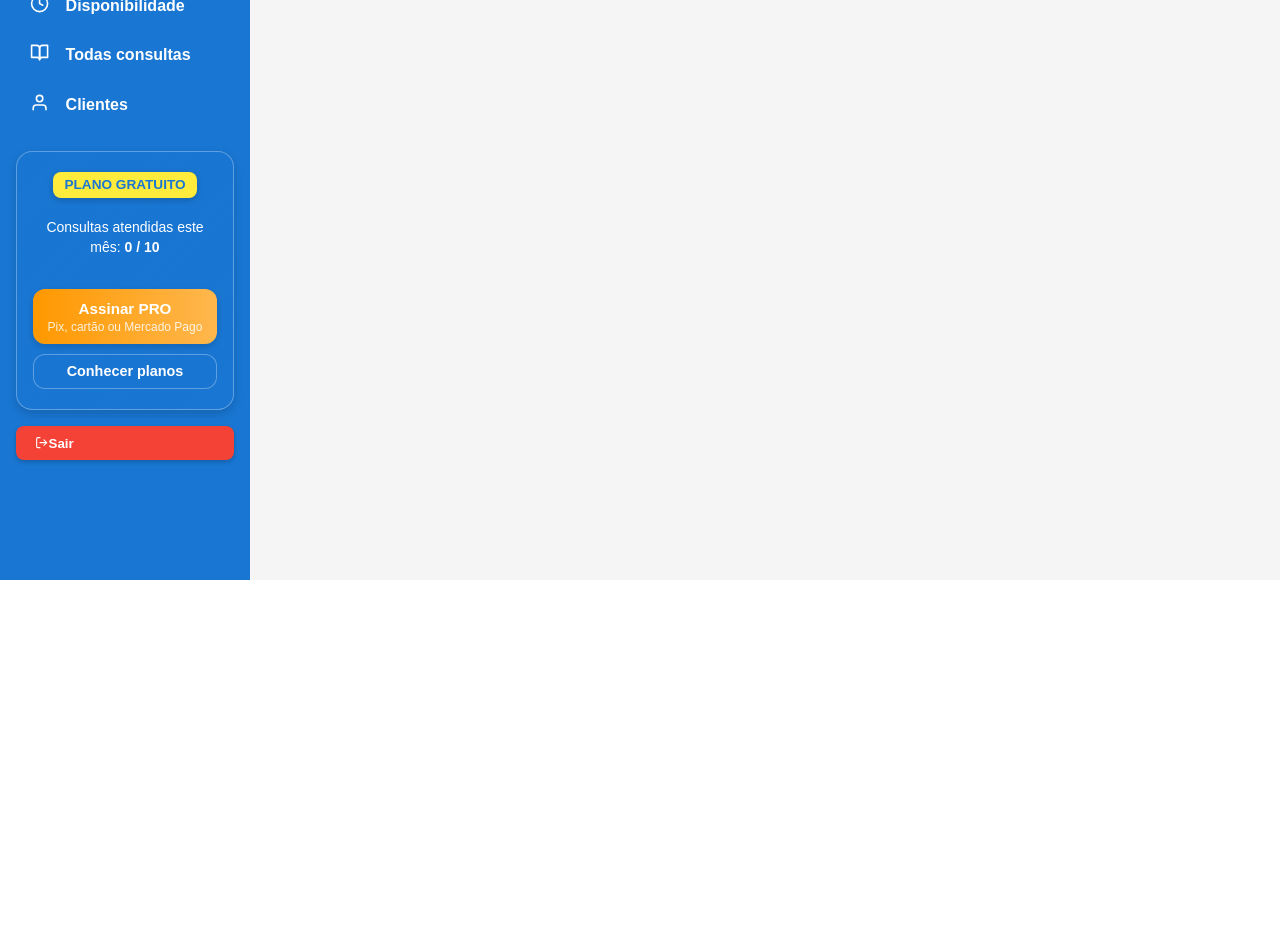
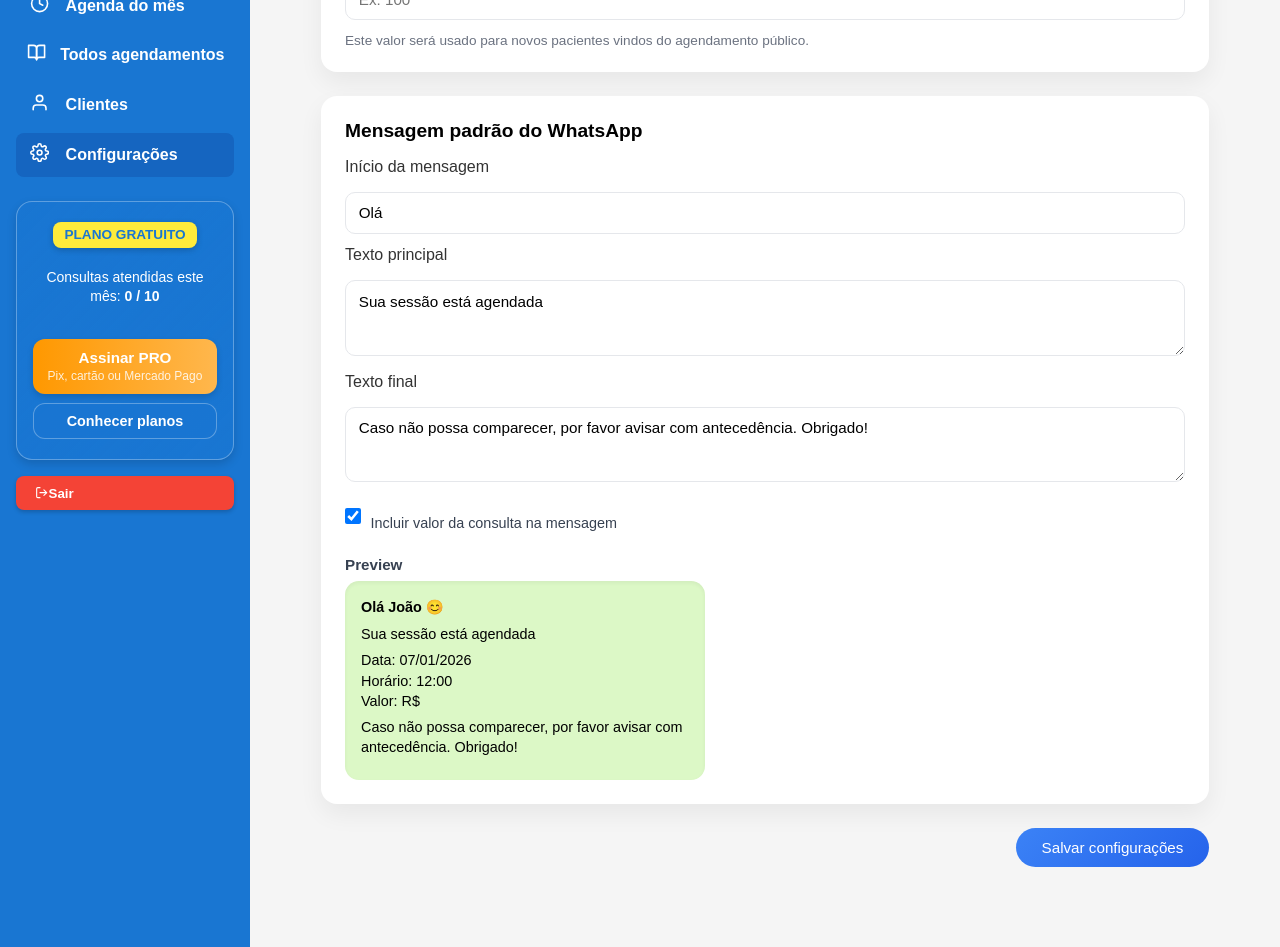
Before and after one commit to Abrahao02/Agendamento-medico, a React (Vite) app: page /dashboard/settings in a window 1280 px wide. Shown: the part 220-1167 px from the top of the page. Before the commit the page ends 800 px from the top, so only its background shows below. Built offline with nearby package versions, Linux system fonts and the light colour scheme; no server answers; the database is empty; sample sign-in values are in the browser's storage.

Commit message:
Nova pagina configuracoes
Consegue alterar a pre mensagem do wpp e definir valor da consulta.

```diff
--- a/src/pages/Agenda.jsx
+++ b/src/pages/Agenda.jsx
@@ -9,6 +9,7 @@ import {
   getDocs,
   doc,
   updateDoc,
+  getDoc,
 } from "firebase/firestore";
 
 import "./Agenda.css";
@@ -33,17 +34,19 @@ const formatWhatsappNumber = (number) => {
 
 export default function Agenda() {
   const [user, loading] = useAuthState(auth);
+  const navigate = useNavigate();
+
   const [appointments, setAppointments] = useState([]);
   const [statusUpdates, setStatusUpdates] = useState({});
-  const navigate = useNavigate();
-
   const [currentDate, setCurrentDate] = useState(new Date());
 
-  // 🔒 Evita sair da página com mudanças não salvas
+  // 🔹 config do WhatsApp do médico
+  const [whatsappConfig, setWhatsappConfig] = useState(null);
+
   const hasUnsavedChanges = useRef(false);
 
   /**
-   * 🔄 Converte Date → YYYY-MM-DD (STRING)
+   * 🔄 Date → YYYY-MM-DD
    */
   const formatDateForQuery = (date) => {
     const yyyy = date.getFullYear();
@@ -54,32 +57,37 @@ export default function Agenda() {
 
   const currentDateStr = formatDateForQuery(currentDate);
 
-  // ⛔ Confirma saída sem salvar
-  useEffect(() => {
-    const handleBeforeUnload = (e) => {
-      if (hasUnsavedChanges.current) {
-        e.preventDefault();
-        e.returnValue = "";
-      }
-    };
-    window.addEventListener("beforeunload", handleBeforeUnload);
-    return () =>
-      window.removeEventListener("beforeunload", handleBeforeUnload);
-  }, []);
-
   // 🔐 Proteção de rota
   useEffect(() => {
     if (!loading && !user) navigate("/login");
   }, [user, loading, navigate]);
 
+  // 📥 Busca config do médico (1x)
+  useEffect(() => {
+    if (!user) return;
+
+    const fetchDoctor = async () => {
+      const snap = await getDoc(doc(db, "doctors", user.uid));
+      if (snap.exists()) {
+        setWhatsappConfig(
+          snap.data().whatsappConfig || {
+            intro: "Olá",
+            body: "Sua sessão está agendada",
+            footer: "",
+          }
+        );
+      }
+    };
+
+    fetchDoctor();
+  }, [user]);
+
   // 📥 Busca agendamentos do dia
   useEffect(() => {
+    if (!user) return;
+
     const fetchAppointments = async () => {
-      if (!user) return;
-
       try {
-        console.log("Buscando data:", currentDateStr);
-
         const q = query(
           collection(db, "appointments"),
           where("doctorId", "==", user.uid),
@@ -88,9 +96,9 @@ export default function Agenda() {
 
         const snapshot = await getDocs(q);
 
-        const data = snapshot.docs.map((doc) => ({
-          id: doc.id,
-          ...doc.data(),
+        const data = snapshot.docs.map((d) => ({
+          id: d.id,
+          ...d.data(),
         }));
 
         data.sort((a, b) => a.time.localeCompare(b.time));
@@ -123,9 +131,7 @@ export default function Agenda() {
       await updateDoc(doc(db, "appointments", id), { status: value });
 
       setAppointments((prev) =>
-        prev.map((a) =>
-          a.id === id ? { ...a, status: value } : a
-        )
+        prev.map((a) => (a.id === id ? { ...a, status: value } : a))
       );
     } catch (err) {
       console.error("Erro ao atualizar status:", err);
@@ -133,24 +139,42 @@ export default function Agenda() {
   };
 
   /**
-   * 📱 Envia WhatsApp
+   * 📱 Envia WhatsApp (mensagem personalizada)
    */
   const handleSendWhatsapp = (appt) => {
-    const message = `Olá ${appt.patientName}, sua sessão está agendada para ${formatDate(
-      appt.date
-    )} às ${appt.time}. Caso não possa comparecer, por favor retornar ainda hoje. Obrigada!`;
+    if (!whatsappConfig) return;
+
+    const { intro, body, footer, showValue } = whatsappConfig;
+
+    let message = `
+${intro || "Olá"} ${appt.patientName},
+
+${body || "Sua sessão está agendada"}
+
+Data: ${formatDate(appt.date)}
+Horário: ${appt.time}
+`;
+
+    if (showValue && appt.value) {
+      message += `\nValor: R$ ${appt.value}`;
+    }
+
+    if (footer) {
+      message += `\n\n${footer}`;
+    }
 
     const phone = formatWhatsappNumber(appt.patientWhatsapp);
 
     window.open(
-      `https://wa.me/${phone}?text=${encodeURIComponent(message)}`,
+      `https://wa.me/${phone}?text=${encodeURIComponent(message.trim())}`,
       "_blank"
     );
 
     handleStatusChange(appt.id, "Msg enviada");
   };
 
-  // 📅 Navegação CORRETA (sem mutar Date)
+
+  // 📅 Navegação correta
   const goToPreviousDay = () =>
     setCurrentDate((prev) => {
       const d = new Date(prev);
@@ -193,17 +217,10 @@ export default function Agenda() {
 
       <ul className="appointments-list">
         {appointments.map((app) => (
-          <li
-            key={app.id}
-            className={`slot-item ${app.status
-              ?.toLowerCase()
-              .replace(" ", "-")}`}
-          >
+          <li key={app.id} className="slot-item">
             <span className="time">{app.time}</span>
             <span className="patient-name">{app.patientName}</span>
-            <span className="patient-whatsapp">
-              {app.patientWhatsapp}
-            </span>
+            <span className="patient-whatsapp">{app.patientWhatsapp}</span>
 
             <select
               value={statusUpdates[app.id]}
@@ -214,15 +231,10 @@ export default function Agenda() {
               <option value="Pendente">⏳ Pendente</option>
               <option value="Msg enviada">📩 Msg enviada</option>
               <option value="Confirmado">✔ Confirmado</option>
-              <option value="Não Compareceu">
-                ❌ Não Compareceu
-              </option>
+              <option value="Não Compareceu">❌ Não Compareceu</option>
             </select>
 
-            <button
-              onClick={() => handleSendWhatsapp(app)}
-              title="Enviar WhatsApp"
-            >
+            <button onClick={() => handleSendWhatsapp(app)}>
               <FiSmartphone />
             </button>
           </li>
@@ -231,7 +243,7 @@ export default function Agenda() {
 
       {hasUnsavedChanges.current && (
         <div className="save-changes">
-          <button onClick={() => (hasUnsavedChanges.current = false)}>
+          <button disabled>
             <FiSave /> Alterações salvas automaticamente
           </button>
         </div>
--- a/src/pages/DashboardLayout.jsx
+++ b/src/pages/DashboardLayout.jsx
@@ -5,7 +5,7 @@ import { useState, useEffect } from "react";
 import { doc, getDoc, getDocs, collection, query, where } from "firebase/firestore";
 
 // Ícones do react-icons
-import { FiHome, FiCalendar, FiClock, FiBookOpen, FiUser, FiLogOut, FiMenu } from "react-icons/fi";
+import { FiSettings, FiHome, FiCalendar, FiClock, FiBookOpen, FiUser, FiLogOut, FiMenu } from "react-icons/fi";
 
 import "./DashboardLayout.css";
 
@@ -77,9 +77,10 @@ export default function DashboardLayout() {
   const menuItems = [
     { to: "/dashboard", icon: <FiHome />, text: "Home" },
     { to: "/dashboard/appointments", icon: <FiCalendar />, text: "Agenda do dia" },
-    { to: "/dashboard/availability", icon: <FiClock />, text: "Disponibilidade" },
-    { to: "/dashboard/allappointments", icon: <FiBookOpen />, text: "Todas consultas" },
+    { to: "/dashboard/availability", icon: <FiClock />, text: "Agenda do mês" },
+    { to: "/dashboard/allappointments", icon: <FiBookOpen />, text: "Todos agendamentos" },
     { to: "/dashboard/clients", icon: <FiUser />, text: "Clientes" },
+    { to: "/dashboard/settings", icon: <FiSettings />, text: "Configurações" }
   ];
 
   return (
--- /dev/null
+++ b/src/pages/Settings.css
@@ -0,0 +1,120 @@
+.settings-page {
+  max-width: 920px;
+  margin: 2rem auto;
+  padding: 1rem;
+  font-family: "Inter", sans-serif;
+}
+
+.settings-page h1 {
+  font-size: 1.8rem;
+  margin-bottom: 1.5rem;
+}
+
+/* Cards */
+.settings-card {
+  background: #ffffff;
+  border-radius: 16px;
+  padding: 1.5rem;
+  margin-bottom: 1.5rem;
+  box-shadow: 0 10px 24px rgba(0, 0, 0, 0.06);
+}
+
+.settings-card h2 {
+  font-size: 1.2rem;
+  margin-bottom: 1rem;
+}
+
+/* Inputs */
+.settings-card input,
+.settings-card textarea {
+  width: 100%;
+  padding: 0.7rem 0.8rem;
+  border-radius: 10px;
+  border: 1px solid #e5e7eb;
+  font-size: 0.95rem;
+  margin-bottom: 0.8rem;
+  outline: none;
+  transition: border-color 0.2s, box-shadow 0.2s;
+}
+
+.settings-card input:focus,
+.settings-card textarea:focus {
+  border-color: #3b82f6;
+  box-shadow: 0 0 0 2px rgba(59, 130, 246, 0.15);
+}
+
+/* Texto auxiliar */
+.helper-text {
+  font-size: 0.85rem;
+  color: #6b7280;
+}
+
+/* =========================
+   ✅ CHECKBOX (NOVO)
+========================= */
+.checkbox-label {
+  display: flex;
+  align-items: center;
+  gap: 0.6rem;
+  margin-top: 0.6rem;
+  font-size: 0.9rem;
+  color: #374151;
+  cursor: pointer;
+}
+
+.checkbox-label input {
+  width: 16px;
+  height: 16px;
+  cursor: pointer;
+}
+
+/* WhatsApp Preview */
+.whatsapp-preview {
+  margin-top: 1.2rem;
+}
+
+.whatsapp-preview h4 {
+  font-size: 0.95rem;
+  margin-bottom: 0.5rem;
+  color: #374151;
+}
+
+.preview-box {
+  background: #dcf8c6;
+  border-radius: 14px;
+  padding: 1rem;
+  max-width: 360px;
+  font-size: 0.9rem;
+  line-height: 1.4;
+  box-shadow: inset 0 2px 4px rgba(0, 0, 0, 0.05);
+}
+
+.preview-box p {
+  margin-bottom: 0.4rem;
+}
+
+/* Botão salvar */
+.save-btn {
+  display: block;
+  margin-left: auto;
+  padding: 0.7rem 1.6rem;
+  border-radius: 999px;
+  border: none;
+  background: linear-gradient(135deg, #3b82f6, #2563eb);
+  color: #ffffff;
+  font-size: 0.95rem;
+  font-weight: 500;
+  cursor: pointer;
+  transition: transform 0.15s ease, box-shadow 0.15s ease,
+    opacity 0.15s ease;
+}
+
+.save-btn:hover {
+  transform: translateY(-1px);
+  box-shadow: 0 8px 20px rgba(37, 99, 235, 0.35);
+}
+
+.save-btn:disabled {
+  opacity: 0.6;
+  cursor: not-allowed;
+}
--- /dev/null
+++ b/src/pages/Settings.jsx
@@ -0,0 +1,173 @@
+import React, { useEffect, useState } from "react";
+import { auth, db } from "../services/firebase";
+import { useAuthState } from "react-firebase-hooks/auth";
+import { doc, getDoc, updateDoc } from "firebase/firestore";
+import { useNavigate } from "react-router-dom";
+
+import "./Settings.css";
+
+export default function Settings() {
+  const [user, loading] = useAuthState(auth);
+  const navigate = useNavigate();
+
+  const [loadingSave, setLoadingSave] = useState(false);
+
+  // 💰 Valor padrão
+  const [defaultValueSchedule, setDefaultValueSchedule] = useState("");
+
+  // 💬 WhatsApp config
+  const [whatsappIntro, setWhatsappIntro] = useState("Olá");
+  const [whatsappBody, setWhatsappBody] = useState(
+    "Sua sessão está agendada"
+  );
+  const [whatsappFooter, setWhatsappFooter] = useState(
+    "Caso não possa comparecer, por favor avisar com antecedência. Obrigado!"
+  );
+  const [whatsappShowValue, setWhatsappShowValue] = useState(true);
+
+  // 🔐 Auth
+  useEffect(() => {
+    if (!loading && !user) navigate("/login");
+  }, [user, loading, navigate]);
+
+  // 📥 Buscar dados do médico
+  useEffect(() => {
+    if (!user) return;
+
+    const fetchDoctor = async () => {
+      const snap = await getDoc(doc(db, "doctors", user.uid));
+      if (snap.exists()) {
+        const data = snap.data();
+
+        setDefaultValueSchedule(data.defaultValueSchedule || "");
+        setWhatsappIntro(data.whatsappConfig?.intro || "Olá");
+        setWhatsappBody(
+          data.whatsappConfig?.body || "Sua sessão está agendada"
+        );
+        setWhatsappFooter(
+          data.whatsappConfig?.footer ||
+            "Caso não possa comparecer, por favor avisar com antecedência. Obrigado!"
+        );
+        setWhatsappShowValue(
+          data.whatsappConfig?.showValue ?? true
+        );
+      }
+    };
+
+    fetchDoctor();
+  }, [user]);
+
+  // 💾 Salvar configurações
+  const handleSave = async () => {
+    if (!user) return;
+
+    try {
+      setLoadingSave(true);
+
+      await updateDoc(doc(db, "doctors", user.uid), {
+        defaultValueSchedule: Number(defaultValueSchedule),
+        whatsappConfig: {
+          intro: whatsappIntro,
+          body: whatsappBody,
+          footer: whatsappFooter,
+          showValue: whatsappShowValue,
+        },
+      });
+
+      alert("Configurações salvas com sucesso!");
+    } catch (err) {
+      console.error(err);
+      alert("Erro ao salvar configurações");
+    } finally {
+      setLoadingSave(false);
+    }
+  };
+
+  if (loading) return <p>Carregando...</p>;
+
+  return (
+    <div className="settings-page">
+      <h1>Configurações</h1>
+
+      {/* 💰 Valor padrão */}
+      <section className="settings-card">
+        <h2>Valor padrão da consulta</h2>
+        <input
+          type="number"
+          placeholder="Ex: 100"
+          value={defaultValueSchedule}
+          onChange={(e) => setDefaultValueSchedule(e.target.value)}
+        />
+        <p className="helper-text">
+          Este valor será usado para novos pacientes vindos do agendamento
+          público.
+        </p>
+      </section>
+
+      {/* 💬 WhatsApp */}
+      <section className="settings-card">
+        <h2>Mensagem padrão do WhatsApp</h2>
+
+        <label>Início da mensagem</label>
+        <input
+          type="text"
+          value={whatsappIntro}
+          onChange={(e) => setWhatsappIntro(e.target.value)}
+        />
+
+        <label>Texto principal</label>
+        <textarea
+          rows={3}
+          value={whatsappBody}
+          onChange={(e) => setWhatsappBody(e.target.value)}
+        />
+
+        <label>Texto final</label>
+        <textarea
+          rows={3}
+          value={whatsappFooter}
+          onChange={(e) => setWhatsappFooter(e.target.value)}
+        />
+
+        {/* ✅ Mostrar valor */}
+        <label className="checkbox-label">
+          <input
+            type="checkbox"
+            checked={whatsappShowValue}
+            onChange={(e) =>
+              setWhatsappShowValue(e.target.checked)
+            }
+          />
+          Incluir valor da consulta na mensagem
+        </label>
+
+        {/* 👁 Preview */}
+        <div className="whatsapp-preview">
+          <h4>Preview</h4>
+          <div className="preview-box">
+            <p>
+              <strong>{whatsappIntro} João 😊</strong>
+            </p>
+            <p>{whatsappBody}</p>
+            <p>
+              Data: 07/01/2026 <br />
+              Horário: 12:00 <br />
+              {whatsappShowValue && (
+                <>Valor: R$ {defaultValueSchedule}</>
+              )}
+            </p>
+            <p>{whatsappFooter}</p>
+          </div>
+        </div>
+      </section>
+
+      <button
+        className="save-btn"
+        onClick={handleSave}
+        disabled={loadingSave}
+      >
+        {loadingSave ? "Salvando..." : "Salvar configurações"}
+      </button>
+    </div>
+  );
+}
--- a/src/routes/AppRoutes.jsx
+++ b/src/routes/AppRoutes.jsx
@@ -11,6 +11,7 @@ import PublicScheduleSuccess from "../pages/PublicScheduleSuccess";
 import AllAppointments from "../pages/AllAppointments";
 import LandingPage from "../pages/LandingPage";
 import Patients from "../pages/Patients";
+import Settings from "../pages/Settings";
 
 
 export default function AppRoutes() {
@@ -40,6 +41,7 @@ export default function AppRoutes() {
           <Route path="appointments" element={<Agenda />} />
           <Route path="allappointments" element={<AllAppointments />} />
           <Route path="clients" element={<Patients />} />
+          <Route path="settings" element={<Settings />} />
         </Route>
 
         {/* Rota padrão */}
```
